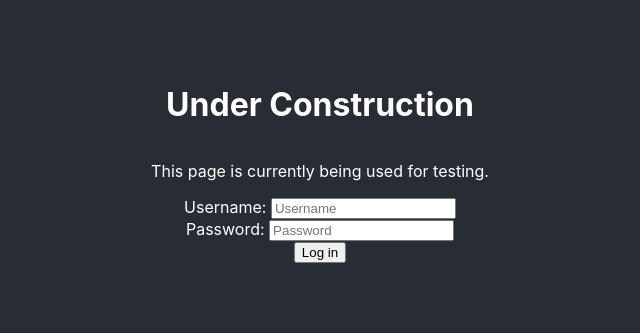
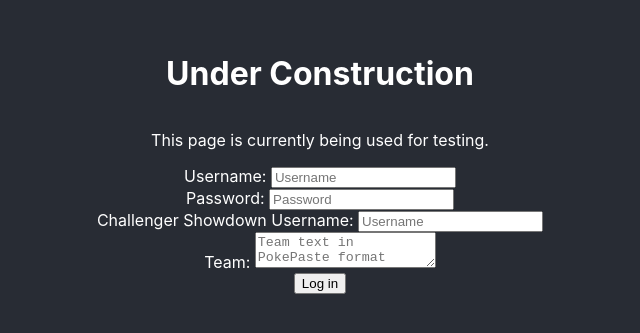
Before and after one commit to AwSkies/showdownpuzzle, a React (Create React App) app: page / in a window 1280 px wide. Shown: the part 237-570 px from the top of the page, without its empty margins (320-960 px from the left). Built offline with nearby package versions, Linux system fonts and the light colour scheme.

Commit message:
Changes to App.tsx to accompany previous commit

```diff
--- a/src/App.tsx
+++ b/src/App.tsx
@@ -1,16 +1,19 @@
 import React, { FormEvent, useState } from 'react';
 import styles from './App.module.css';
+import { PUZZLE_DEFAULTS } from './utils/puzzle';
 
 function App() {
   const [username, setUsername] = useState('');
   const [password, setPassword] = useState('');
+  const [challenger, setChallenger] = useState('');
+  const [puzzle, setPuzzle] = useState(PUZZLE_DEFAULTS);
   const [canLogin, setCanLogin] = useState(true);
 
   function handleSubmit(e: FormEvent) {
     e.preventDefault();
 
     const bot = new Worker(new URL('./bot', import.meta.url));
-    bot.postMessage({ username, password });
+    bot.postMessage({ username, password, puzzle, challenger });
 
     bot.onmessage = (e: MessageEvent) => {
       // TODO: Handle messages sent from the WebWorker
@@ -33,6 +36,12 @@ function App() {
         <label htmlFor="password">Password: </label>
         <input id='password' value={password} placeholder='Password' type='password' onChange={(e) => setPassword(e.target.value)} />
         <br />
+        <label htmlFor='challenger'>Challenger Showdown Username: </label>
+        <input id='challenger' value={challenger} placeholder='Username' required onChange={(e) => setChallenger(e.target.value)} />
+        <br />
+        <label htmlFor='team'>Team: </label>
+        <textarea id='team' value={puzzle.team} placeholder='Team text in PokePaste format' required onChange={(e) => setPuzzle({ ...puzzle, team: e.target.value })} />
+        <br />
         <input type='submit' value='Log in' disabled={!canLogin} />
       </form>
     </div>
```
